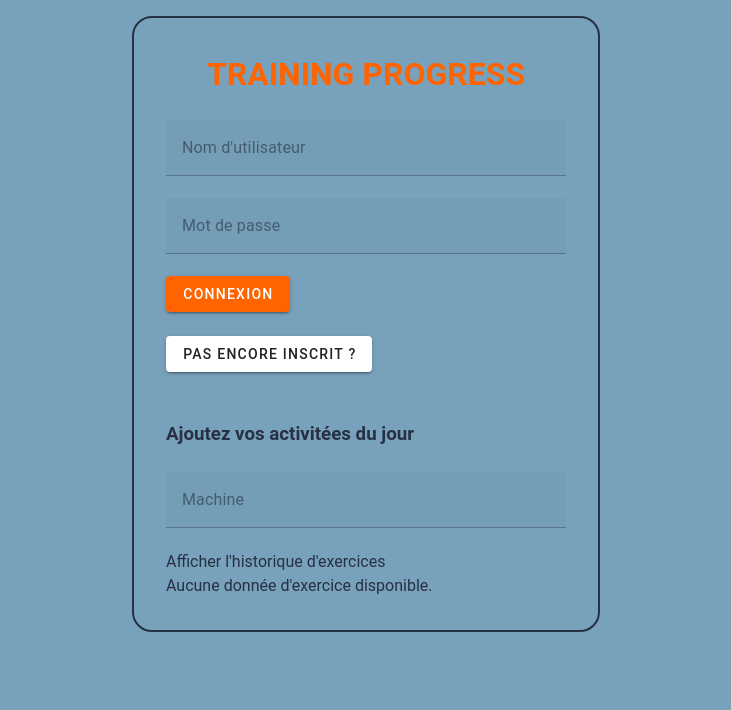
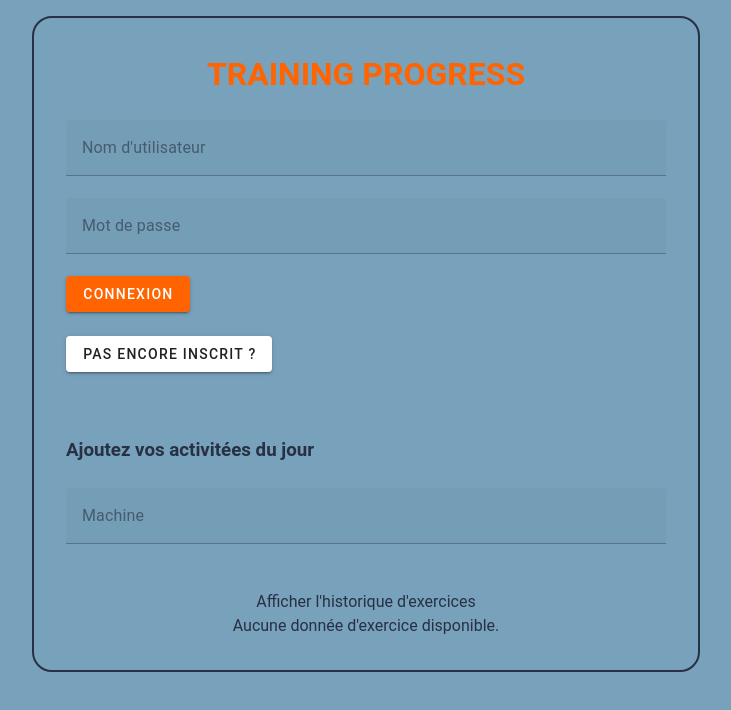
Before and after one commit to MDevos78/training-progress, a Vue app: page / in a window 1280 px wide. Shown: the top 710 px of the page, without its empty margins (274-1005 px from the left). Built offline with nearby package versions, Linux system fonts and the light colour scheme.

Commit message:
show exercice table works

```diff
--- a/src/App.vue
+++ b/src/App.vue
@@ -61,7 +61,7 @@
     <v-btn color=#ff6400 text @click="toggleLogout()">Déconnexion</v-btn>
   </v-card>
 
-  <div class="greetings">
+  <div class="mt-4" >
     <h3>Ajoutez vos activitées du jour</h3>
     <br>
   </div>
@@ -72,7 +72,7 @@
       :items="machines"
     ></v-select>
     <v-expand-transition>
-      <v-card v-if="selectedMachine" class="mt-2">
+      <v-card id='expand' v-if="selectedMachine" class="mt-2">
         <v-card-title>{{ selectedMachine }}</v-card-title>
         <v-card-text>
           <flat-pickr class="ml-4 mb-6 py-3" v-model="exercice_date" placeholder="Date" />
@@ -92,21 +92,21 @@
       </v-card>
     </v-expand-transition>
   </div>
-  <div>
-    <button @click="displayLastWorkouts">Afficher l'historique d'exercices</button>
-    <table v-if="workouts.length > 0">
+  <div class="table">
+    <button @click="displayLastWorkouts" class="mt-6">Afficher l'historique d'exercices</button>
+    <table v-if="workouts.length > 0" class="mt-2">
       <thead>
         <tr>
+          <th>Date</th>
           <th>Machine</th>
-          <th>Date</th>
           <th>Poids</th>
           <th>Remarque</th>
         </tr>
       </thead>
       <tbody>
         <tr v-for="workout in workouts" :key="workout.id">
+          <td>{{ workout.exercice_date }}</td>
           <td>{{ workout.selectedMachine }}</td>
-          <td>{{ workout.exercice_date }}</td>
           <td>{{ workout.weight }}</td>
           <td>{{ workout.remark }}</td>
         </tr>
@@ -136,7 +136,6 @@ export default {
       name: "",
       firstname: "",
       email: "",
-
       isLoggedIn: false,
       showRegisterForm: false,
       machines: [
@@ -208,9 +207,15 @@ export default {
     async displayLastWorkouts() {
 
         // Remplacez l'URL par celle de votre API Flask
-        const res = await axios.get('http://localhost:5000/api/v1/workouts/' + this.username);
+        const res = await axios.get('http://localhost:5000/api/v1/workouts/' + this.username,{responseType: 'json'})
+
         if (res.status === 200) {
-          this.workouts = res.data // Assurez-vous que l'API renvoie les données sous forme de tableau
+          this.workouts = res.data.workouts
+          for (const workout of this.workouts) {
+            // Formatez la date
+            const date = new Date(workout.exercice_date);
+            workout.exercice_date = date.toLocaleDateString();
+          }
         } else {
           alert(res.status)
         }
@@ -288,7 +293,7 @@ export default {
 header {
   line-height: 1.5;
   height: 100%;
-  width: 400px;
+  width: 600px;
 }
 h1{
   color: #ff6400;
@@ -314,8 +319,17 @@ nav a {
   color: black;
   text-decoration: none;
 }
-
-
-
-
+#expand {
+  background-color: #8ca5b6;
+}
+.table{
+  display: flex;
+  justify-content: center;
+  align-items: center;
+  flex-direction: column;
+}
+table {
+  background-color: #629194;
+  width: 550px;
+}
 </style>
```
